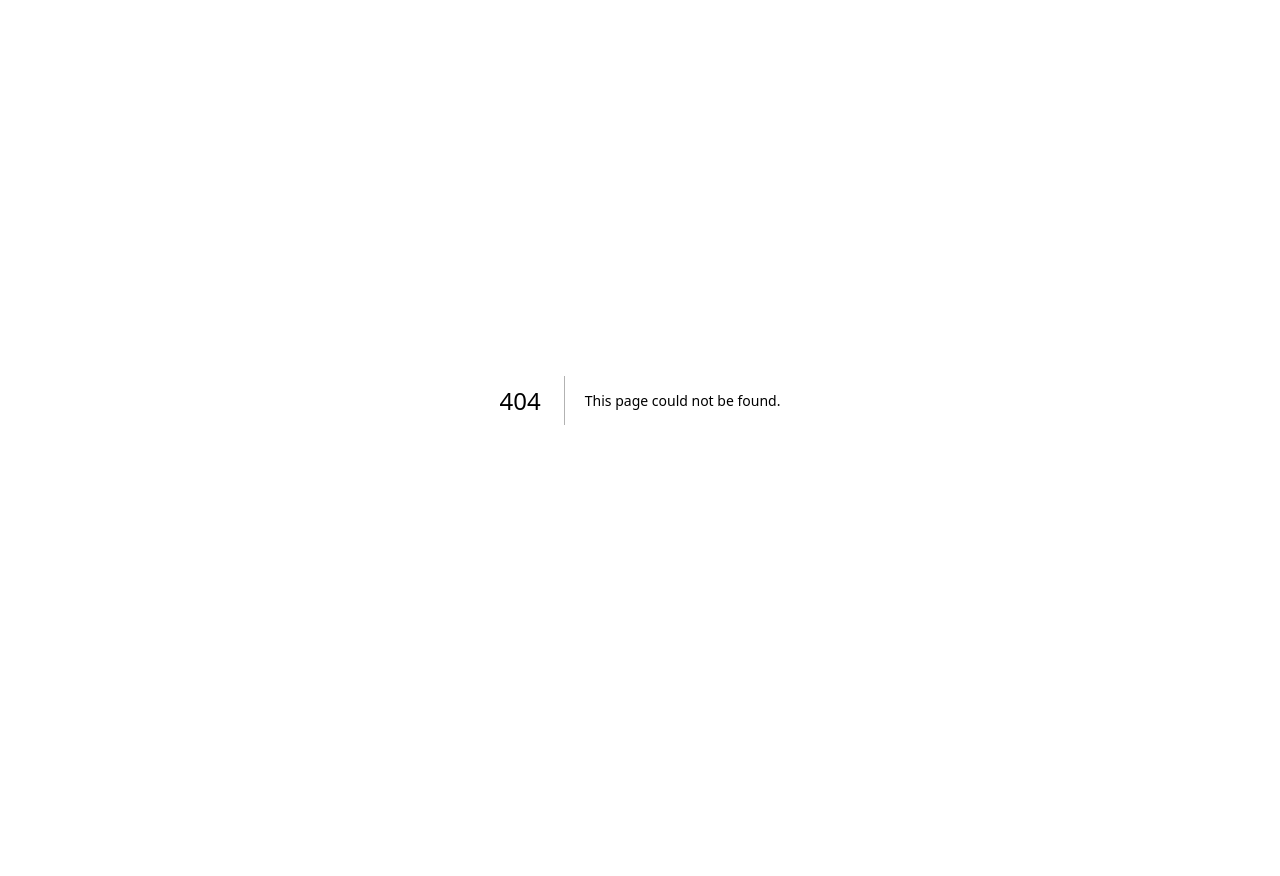
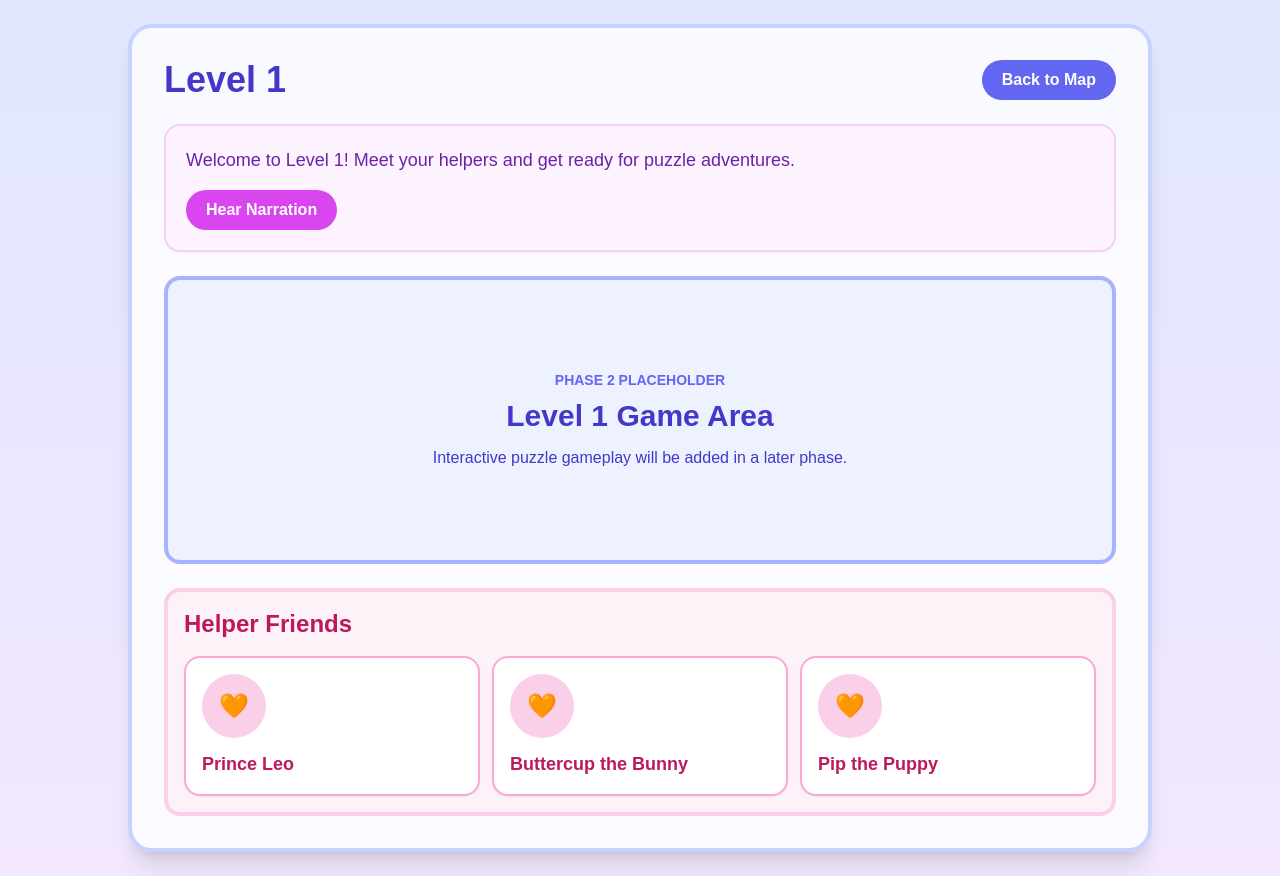
Before and after one commit to jones1421/save-the-princess, a Next.js app: page /level/1 in a window 1280 px wide. Before the commit this address had no page. Before the commit the page ends 800 px from the top, so only its background shows below. Built offline with nearby package versions, Linux system fonts and the light colour scheme.

Commit message:
Build Phase 2 game shell flow and navigation

```diff
--- a/src/app/intro/page.tsx
+++ b/src/app/intro/page.tsx
@@ -1,11 +1,76 @@
+"use client";
+
+import { useEffect, useMemo, useState } from "react";
+import Link from "next/link";
+import NarrationBox from "@/components/NarrationBox";
+
+const SLIDE_DURATION_MS = 4000;
+
 export default function IntroPage() {
+  const slides = useMemo(
+    () => [
+      {
+        title: "A Sparkly Morning",
+        text: "Princess Aurora woke to a twinkly sky and a soft rainbow breeze.",
+        bg: "from-pink-200 to-rose-100",
+      },
+      {
+        title: "Oh No!",
+        text: "A grumpy dragon carried the princess to a faraway crystal tower.",
+        bg: "from-purple-200 to-indigo-100",
+      },
+      {
+        title: "Time to Help",
+        text: "Brave friends gather on the magic path. Let's begin at Level 1!",
+        bg: "from-fuchsia-200 to-pink-100",
+      },
+    ],
+    []
+  );
+
+  const [index, setIndex] = useState(0);
+
+  useEffect(() => {
+    if (index >= slides.length - 1) return;
+
+    const timer = window.setTimeout(() => {
+      setIndex((prev) => prev + 1);
+    }, SLIDE_DURATION_MS);
+
+    return () => window.clearTimeout(timer);
+  }, [index, slides.length]);
+
+  const activeSlide = slides[index];
+  const done = index === slides.length - 1;
+
   return (
-    <main className="min-h-screen bg-gradient-to-b from-purple-100 to-pink-100 flex items-center justify-center p-6">
-      <section className="max-w-xl text-center rounded-3xl bg-white/85 border-4 border-purple-200 shadow-xl p-10">
-        <h1 className="text-4xl font-bold text-purple-600">Adventure Intro</h1>
-        <p className="mt-4 text-lg text-purple-800">
-          Phase 1 placeholder: the story intro scene will appear here next.
+    <main className={`min-h-screen bg-gradient-to-b ${activeSlide.bg} p-6 flex items-center justify-center`}>
+      <section className="w-full max-w-2xl rounded-3xl bg-white/85 border-4 border-purple-200 shadow-xl p-8 sm:p-10 text-center">
+        <p className="text-sm font-semibold uppercase tracking-wide text-purple-500">
+          Story Intro {index + 1}/{slides.length}
         </p>
+        <h1 className="mt-3 text-4xl font-extrabold text-purple-700">{activeSlide.title}</h1>
+
+        <NarrationBox text={activeSlide.text} autoSpeak />
+
+        <div className="mt-8 flex flex-wrap justify-center gap-3">
+          {!done ? (
+            <button
+              type="button"
+              onClick={() => setIndex((prev) => Math.min(prev + 1, slides.length - 1))}
+              className="rounded-full bg-purple-500 hover:bg-purple-600 text-white px-6 py-3 font-bold"
+            >
+              Next Slide
+            </button>
+          ) : (
+            <Link
+              href="/map"
+              className="rounded-full bg-pink-500 hover:bg-pink-600 text-white px-7 py-3 text-lg font-extrabold"
+            >
+              Go to Map
+            </Link>
+          )}
+        </div>
       </section>
     </main>
   );
--- /dev/null
+++ b/src/app/level/[id]/page.tsx
@@ -0,0 +1,59 @@
+"use client";
+
+import Link from "next/link";
+import { useEffect, useMemo, useState } from "react";
+import HelperTray from "@/components/HelperTray";
+import PhaserGame from "@/components/PhaserGame";
+import NarrationBox from "@/components/NarrationBox";
+
+const STORAGE_KEY = "savetheprincess.progress";
+const LEVEL_COUNT = 5;
+
+type LevelPageProps = {
+  params: { id: string };
+};
+
+export default function LevelPage({ params }: LevelPageProps) {
+  const levelId = useMemo(() => Number(params.id), [params.id]);
+  const [highestUnlocked, setHighestUnlocked] = useState(1);
+
+  useEffect(() => {
+    const raw = window.localStorage.getItem(STORAGE_KEY);
+    const parsed = Number(raw);
+    const value = Number.isFinite(parsed) && parsed >= 1 ? Math.min(parsed, LEVEL_COUNT) : 1;
+    setHighestUnlocked(value);
+  }, []);
+
+  if (!Number.isInteger(levelId) || levelId < 1 || levelId > LEVEL_COUNT) {
+    return (
+      <main className="min-h-screen p-6 flex items-center justify-center">
+        <p className="text-xl">That level does not exist.</p>
+      </main>
+    );
+  }
+
+  const locked = levelId > highestUnlocked;
+
+  return (
+    <main className="min-h-screen bg-gradient-to-b from-indigo-100 to-purple-100 p-6">
+      <section className="mx-auto max-w-5xl rounded-3xl border-4 border-indigo-200 bg-white/80 p-8 shadow-xl space-y-6">
+        <div className="flex items-center justify-between">
+          <h1 className="text-4xl font-extrabold text-indigo-700">Level {levelId}</h1>
+          <Link href="/map" className="rounded-full bg-indigo-500 text-white px-5 py-2 font-semibold">Back to Map</Link>
+        </div>
+
+        {locked ? (
+          <div className="rounded-2xl border-2 border-slate-300 bg-slate-100 p-8 text-center">
+            <p className="text-2xl font-bold text-slate-600">🔒 This level is still locked.</p>
+          </div>
+        ) : (
+          <>
+            <NarrationBox text="Welcome to Level 1! Meet your helpers and get ready for puzzle adventures." autoSpeak />
+            <PhaserGame levelId={levelId} />
+            <HelperTray />
+          </>
+        )}
+      </section>
+    </main>
+  );
+}
--- /dev/null
+++ b/src/app/map/page.tsx
@@ -0,0 +1,67 @@
+"use client";
+
+import Link from "next/link";
+import { useEffect, useState } from "react";
+
+const STORAGE_KEY = "savetheprincess.progress";
+const LEVEL_COUNT = 5;
+
+export default function MapPage() {
+  const [highestUnlocked, setHighestUnlocked] = useState(1);
+
+  useEffect(() => {
+    const raw = window.localStorage.getItem(STORAGE_KEY);
+    const parsed = Number(raw);
+    const value = Number.isFinite(parsed) && parsed >= 1 ? Math.min(parsed, LEVEL_COUNT) : 1;
+    setHighestUnlocked(value);
+  }, []);
+
+  useEffect(() => {
+    window.localStorage.setItem(STORAGE_KEY, String(highestUnlocked));
+  }, [highestUnlocked]);
+
+  return (
+    <main className="min-h-screen bg-gradient-to-b from-sky-100 via-indigo-100 to-pink-100 p-6">
+      <section className="mx-auto max-w-3xl rounded-3xl border-4 border-indigo-200 bg-white/80 p-8 shadow-xl">
+        <h1 className="text-center text-4xl font-extrabold text-indigo-700">Magic Map</h1>
+        <p className="mt-3 text-center text-indigo-800">Follow the sparkly path to rescue the princess!</p>
+
+        <ol className="mt-10 space-y-4">
+          {Array.from({ length: LEVEL_COUNT }, (_, i) => {
+            const id = i + 1;
+            const unlocked = id <= highestUnlocked;
+            const alignment = i % 2 === 0 ? "justify-start" : "justify-end";
+            return (
+              <li key={id} className={`flex ${alignment}`}>
+                {unlocked ? (
+                  <Link
+                    href={`/level/${id}`}
+                    className="w-52 rounded-2xl border-2 border-yellow-300 bg-yellow-100 px-4 py-4 text-center shadow-md hover:scale-105 transition"
+                  >
+                    <p className="text-sm font-semibold text-yellow-700">✨ Unlocked</p>
+                    <p className="text-2xl font-extrabold text-indigo-700">Level {id}</p>
+                  </Link>
+                ) : (
+                  <div className="w-52 rounded-2xl border-2 border-slate-300 bg-slate-100 px-4 py-4 text-center opacity-90">
+                    <p className="text-sm font-semibold text-slate-600">🔒 Locked</p>
+                    <p className="text-2xl font-extrabold text-slate-500">Level {id}</p>
+                  </div>
+                )}
+              </li>
+            );
+          })}
+        </ol>
+
+        <div className="mt-8 text-center">
+          <button
+            type="button"
+            onClick={() => setHighestUnlocked(1)}
+            className="rounded-full bg-white border-2 border-indigo-300 px-5 py-2 text-indigo-700 font-semibold"
+          >
+            Reset Progress
+          </button>
+        </div>
+      </section>
+    </main>
+  );
+}
--- /dev/null
+++ b/src/components/HelperTray.tsx
@@ -0,0 +1,23 @@
+"use client";
+
+const helpers = ["Prince Leo", "Buttercup the Bunny", "Pip the Puppy"];
+
+export default function HelperTray() {
+  return (
+    <aside className="rounded-2xl border-4 border-pink-200 bg-pink-50 p-4">
+      <h3 className="text-2xl font-extrabold text-pink-700">Helper Friends</h3>
+      <div className="mt-4 grid grid-cols-1 sm:grid-cols-3 gap-3">
+        {helpers.map((name) => (
+          <button
+            key={name}
+            type="button"
+            className="rounded-2xl border-2 border-pink-300 bg-white p-4 text-left shadow-sm hover:bg-pink-100 transition"
+          >
+            <div className="h-16 w-16 rounded-full bg-pink-200 flex items-center justify-center text-2xl">🧡</div>
+            <p className="mt-3 text-lg font-bold text-pink-700">{name}</p>
+          </button>
+        ))}
+      </div>
+    </aside>
+  );
+}
--- /dev/null
+++ b/src/components/NarrationBox.tsx
@@ -0,0 +1,29 @@
+"use client";
+
+import { useEffect } from "react";
+import { speakText } from "@/game/lib/narration";
+
+type NarrationBoxProps = {
+  text: string;
+  autoSpeak?: boolean;
+};
+
+export default function NarrationBox({ text, autoSpeak = false }: NarrationBoxProps) {
+  useEffect(() => {
+    if (!autoSpeak) return;
+    speakText(text);
+  }, [autoSpeak, text]);
+
+  return (
+    <div className="mt-6 rounded-2xl border-2 border-fuchsia-200 bg-fuchsia-50 p-5 text-left shadow-sm">
+      <p className="text-lg text-purple-800">{text}</p>
+      <button
+        type="button"
+        onClick={() => speakText(text)}
+        className="mt-4 rounded-full bg-fuchsia-500 hover:bg-fuchsia-600 text-white px-5 py-2 font-semibold"
+      >
+        Hear Narration
+      </button>
+    </div>
+  );
+}
--- /dev/null
+++ b/src/components/PhaserGame.tsx
@@ -0,0 +1,25 @@
+"use client";
+
+import dynamic from "next/dynamic";
+
+type PhaserGameProps = {
+  levelId: number;
+};
+
+function PlaceholderGame({ levelId }: PhaserGameProps) {
+  return (
+    <div className="rounded-2xl border-4 border-indigo-300 bg-indigo-50 p-6 h-72 flex items-center justify-center text-center">
+      <div>
+        <p className="text-sm font-semibold uppercase text-indigo-500">Phase 2 Placeholder</p>
+        <h2 className="mt-2 text-3xl font-extrabold text-indigo-700">Level {levelId} Game Area</h2>
+        <p className="mt-3 text-indigo-700">Interactive puzzle gameplay will be added in a later phase.</p>
+      </div>
+    </div>
+  );
+}
+
+const PhaserGame = dynamic(async () => PlaceholderGame, {
+  ssr: false,
+});
+
+export default PhaserGame;
```
Also changed, not shown: 1 other file (tests, documents, lock files or other folders).
